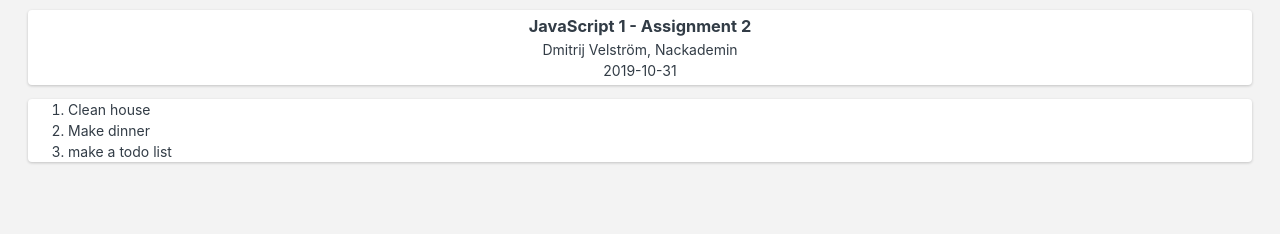
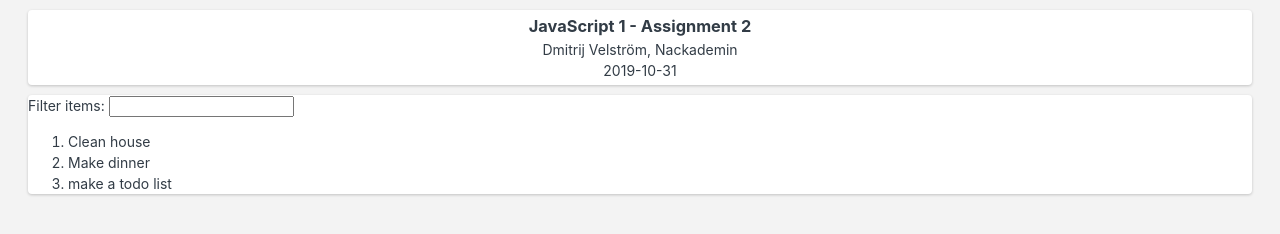
Before and after one commit to Dmitrijv/fend19-js1-todolist, a plain HTML site: page index.html in a window 1280 px wide. Drawn offline with Linux system fonts and the light colour scheme.

Commit message:
list items can now be filtered

```diff
--- a/index.html
+++ b/index.html
@@ -19,6 +19,9 @@
 
     <div class="content">
 
+        <label for="filter">Filter items:</label>
+        <input type="text" id="filter">
+
         <ol id="todo-list" ></ol>
 
     </div>
--- a/main.js
+++ b/main.js
@@ -55,17 +55,32 @@
 
  */
 
-const toDoListItems = [
+const toDoItems = [
     "Clean house",
     "Make dinner",
     "make a todo list",
 ];
 
-const listElem = document.querySelector("#todo-list");
 
-for (let i = 0; i < toDoListItems.length; i++) {
-    const value = toDoListItems[i];
-    const newListItem = document.createElement("li");
-    newListItem.textContent = value;
-    listElem.appendChild(newListItem);
+
+function listProducts(productList) {
+    const elementList = document.querySelector("#todo-list");
+    elementList.innerHTML = '';
+    productList.forEach(function (item) {
+        const li = document.createElement('li');
+        li.textContent = item;
+        elementList.appendChild(li);
+    });
 }
+
+listProducts(toDoItems);
+
+const filterField = document.querySelector('#filter')
+filterField.addEventListener('input', function (event) {
+    const filteredProducts = toDoItems.filter(function (item) {
+        return item.toLowerCase().includes(
+            event.currentTarget.value.toLowerCase()
+        );
+    });
+    listProducts(filteredProducts);
+})
```
